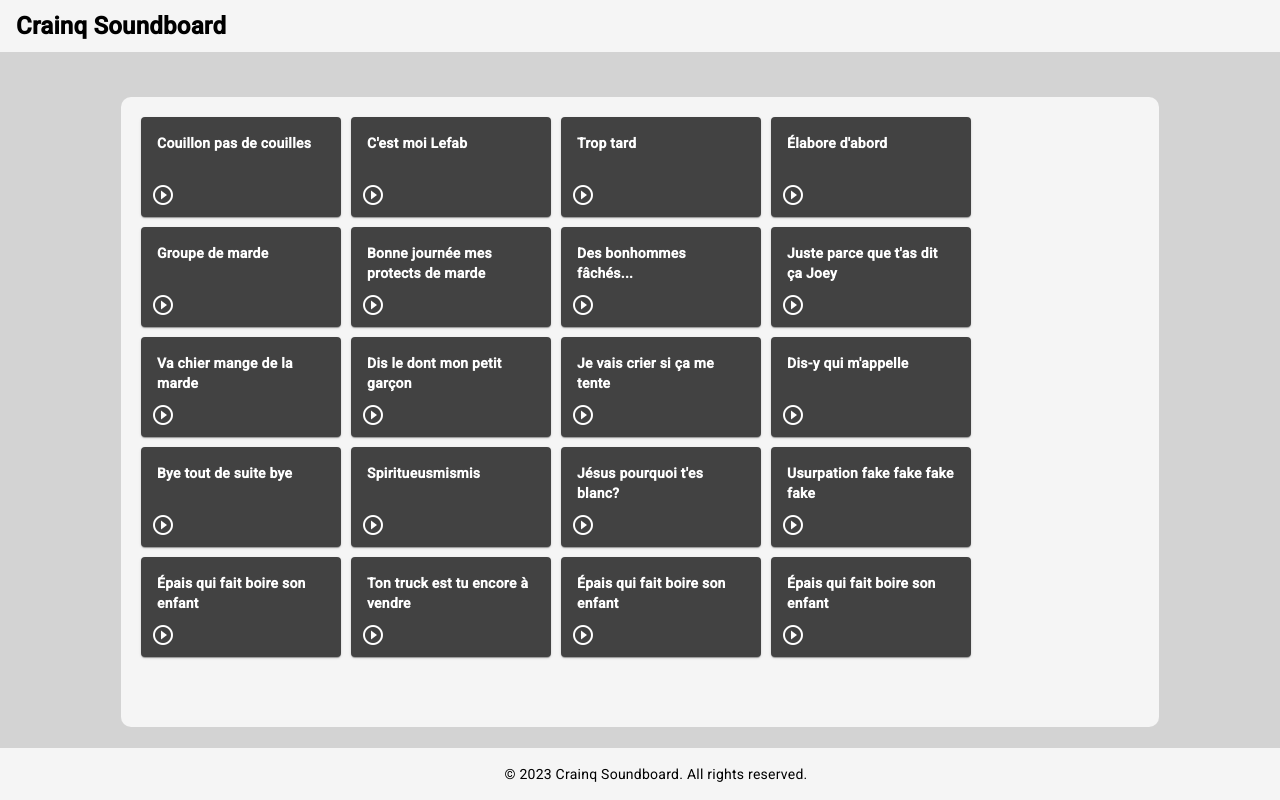
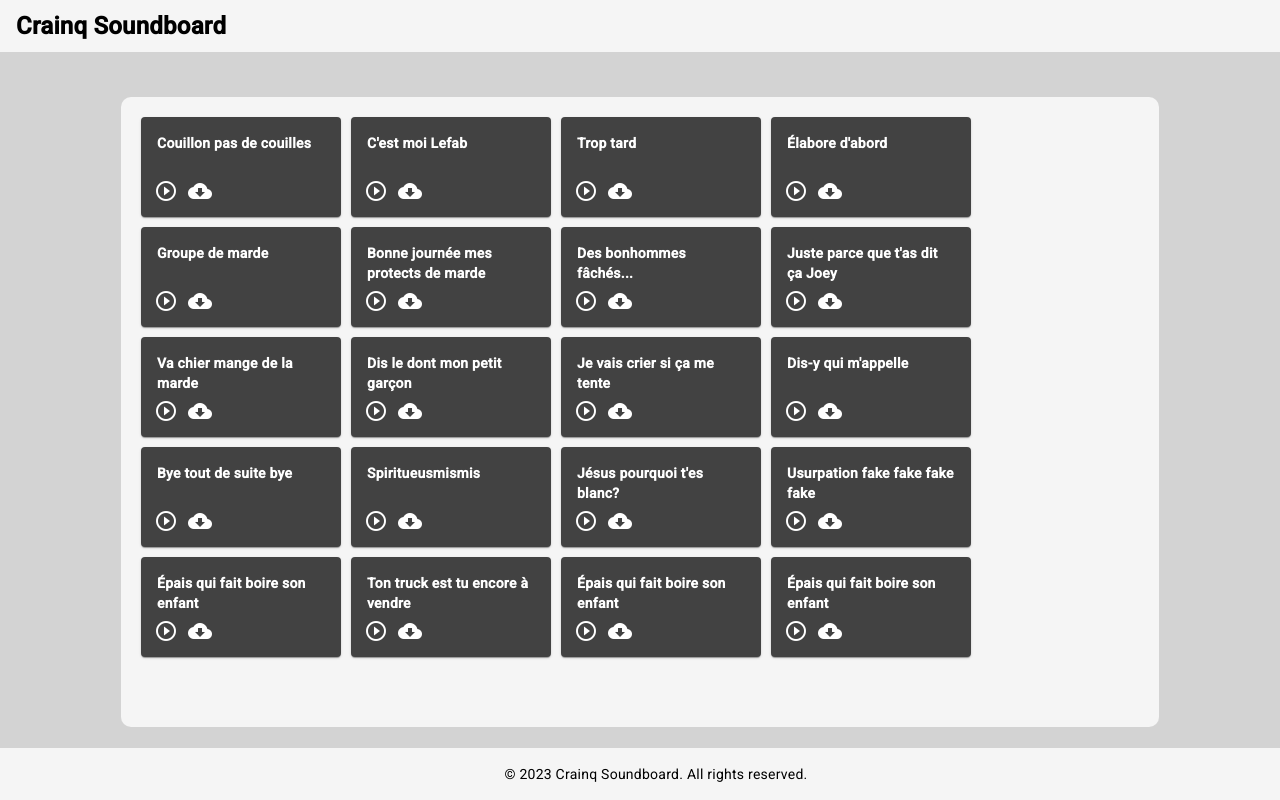
Before and after one commit to JoeRouleau/crainq-soundboard, an Angular app: page / in a window 1280 px wide. Built offline with nearby package versions, Linux system fonts and the light colour scheme.

Commit message:
Download des vocaux

```diff
--- a/src/app/voice-message/voice-message.component.css
+++ b/src/app/voice-message/voice-message.component.css
@@ -15,7 +15,7 @@ mat-card-header {
 
 mat-icon {
   color: white;
-  position: absolute;
+  margin-inline: 5px;
   bottom: 10px;
   left: 10px;
 }
@@ -28,3 +28,8 @@ mat-icon:hover {
 .carte {
   position: relative;
 }
+
+.icons {
+  position: absolute;
+  bottom: 0;
+}
--- a/src/app/voice-message/voice-message.component.html
+++ b/src/app/voice-message/voice-message.component.html
@@ -1,8 +1,9 @@
 <div class="carte">
   <mat-card>
     <mat-card-header>{{ vocal.title }}</mat-card-header>
-    <mat-card-actions>
+    <mat-card-actions class="icons">
       <mat-icon (click)="click(mode)">{{iconName}}</mat-icon>
+      <mat-icon (click)="download()">cloud_download</mat-icon>
     </mat-card-actions>
   </mat-card>
 </div>
--- a/src/app/voice-message/voice-message.component.ts
+++ b/src/app/voice-message/voice-message.component.ts
@@ -2,6 +2,7 @@ import { Component, Input } from '@angular/core';
 import {Howl} from 'howler';
 import { Vocal } from '../interfaces/Vocal';
 import { SoundMode } from '../interfaces/SoundMode';
+import { HttpClient } from '@angular/common/http';
 
 @Component({
   selector: 'app-voice-message',
@@ -13,6 +14,8 @@ export class VoiceMessageComponent {
   mode : SoundMode = SoundMode.Stop;
   iconName: string = "play_circle_outline";
   sound: Howl = {} as Howl;
+
+  constructor(private http: HttpClient) {}
 
   public click(mode: string) {
     if(mode === SoundMode.Stop) {
@@ -41,4 +44,18 @@ export class VoiceMessageComponent {
     this.sound.stop();
   }
 
+  public download() {
+    const audioFileUrl = this.vocal.path;
+
+    this.http.get(audioFileUrl, { responseType: 'blob'}).subscribe(response => {
+      const downloadLink = document.createElement('a');
+      const blob = new Blob([response], {type: 'audio/wav'});
+      const url = URL.createObjectURL(blob);
+      downloadLink.href = url;
+      downloadLink.download = `${this.vocal.path}.wav`
+      downloadLink.click();
+      URL.revokeObjectURL(url);
+    })
+  }
+
 }
```
